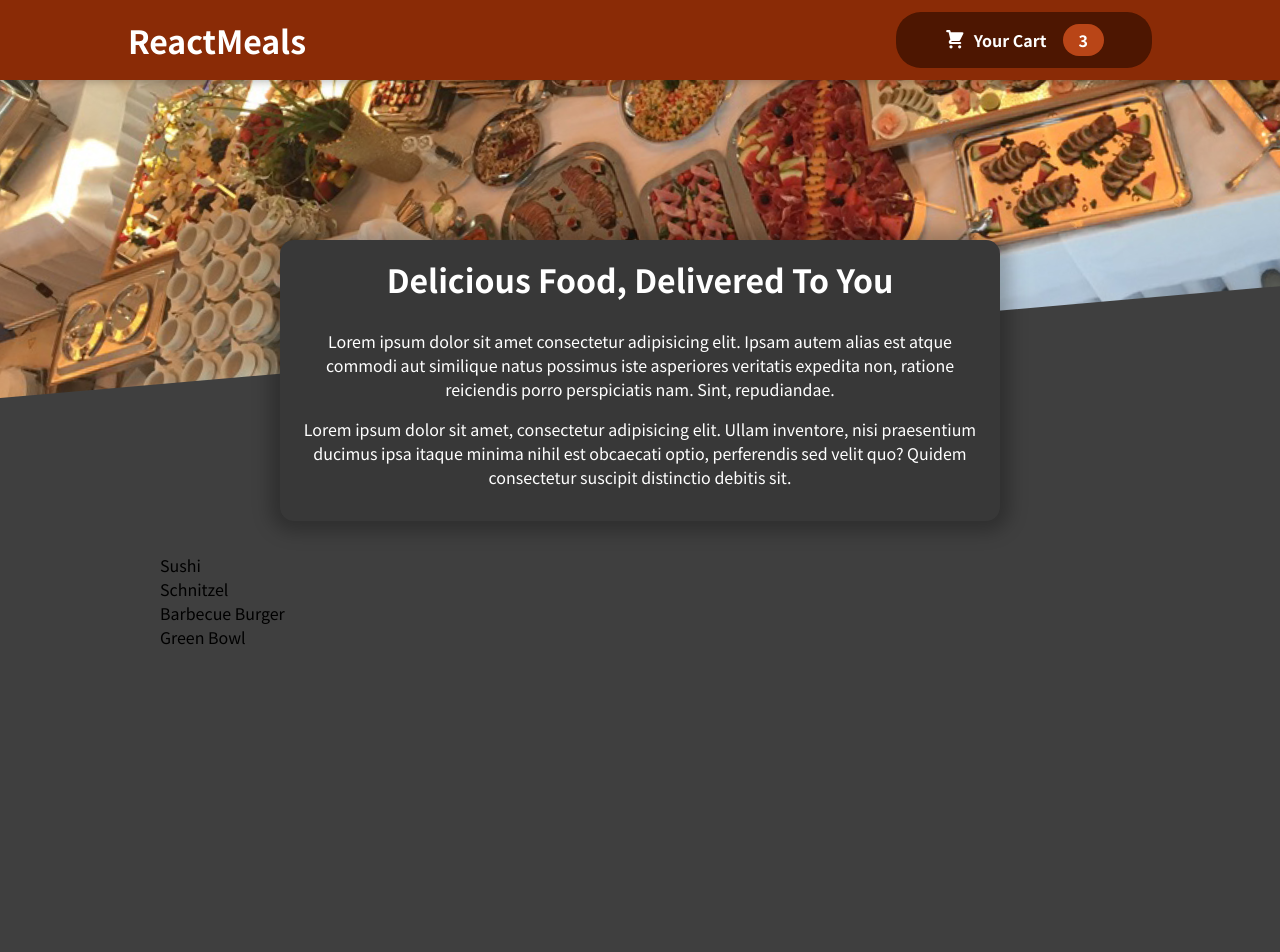
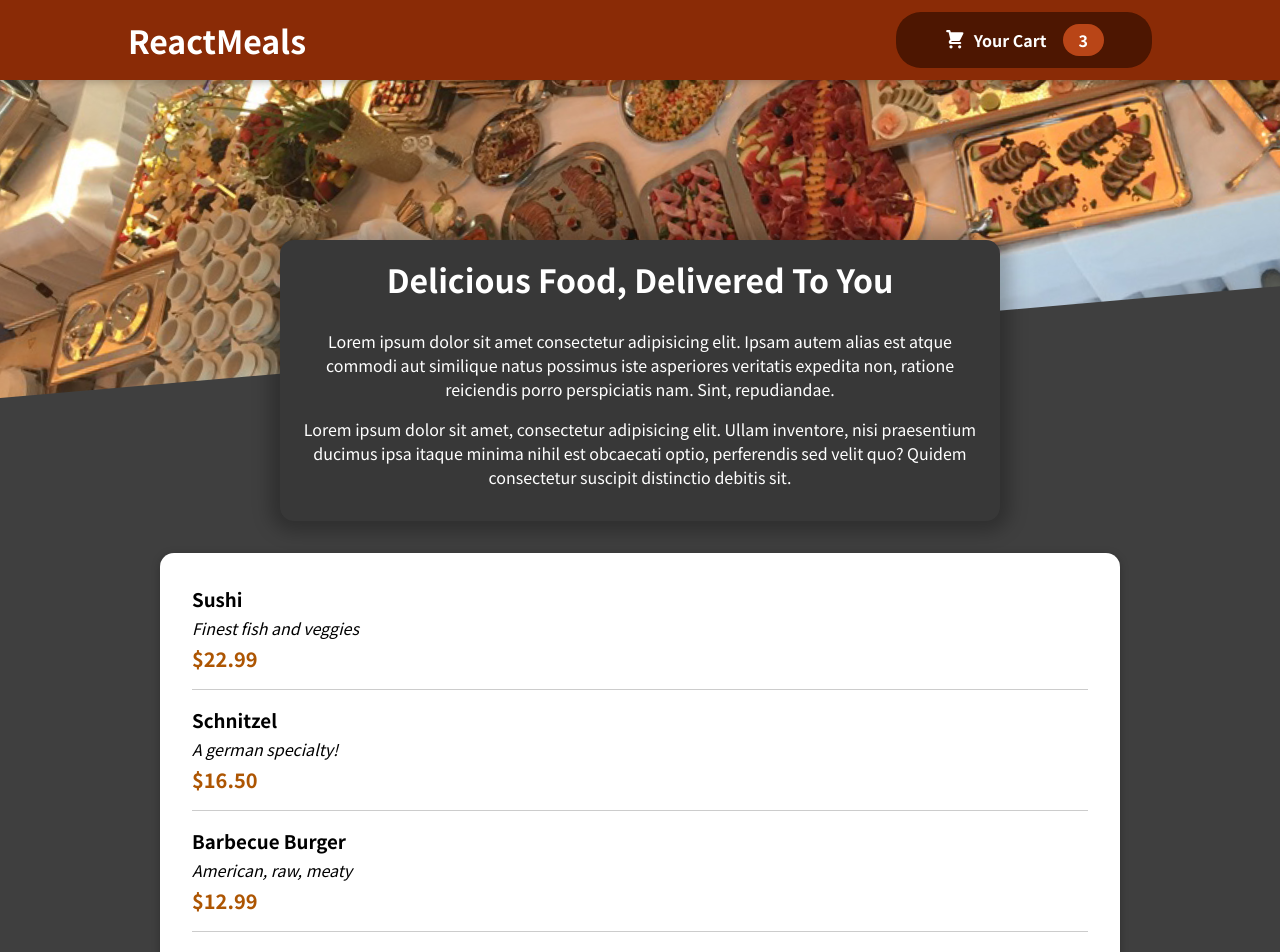
Before and after one commit to Dilan03/dummy-food-order-app, a React (Create React App) app: page / in a window 1280 px wide. Shown: the top 952 px of the page. Before the commit the page ends 800 px from the top, so only its background shows below. Built offline with nearby package versions, Linux system fonts and the light colour scheme.

Commit message:
MealItem added

```diff
--- a/src/components/Meals/AvailableMeals.js
+++ b/src/components/Meals/AvailableMeals.js
@@ -1,4 +1,6 @@
 import classes from './AvailableMeals.module.css';
+import Card from '../UI/Card'
+import MealItem from './MealItem/MealItem';
 
 const DUMMY_MEALS = [
   {
@@ -28,13 +30,16 @@
 ];
 
 const AvailableMeals = () => {
-  const mealsList = DUMMY_MEALS.map(meal => <li>{meal.name}</li>);
+  const mealsList = DUMMY_MEALS.map(meal => <MealItem
+    key={meal.id} name={meal.name} description={meal.description} price={meal.price}>
+      {meal.name}
+      </MealItem>);
 
   return (
     <section className={classes.meals}>
-      <ul>
-        {mealsList}
-      </ul>
+      <Card>
+        <ul>{mealsList}</ul>
+      </Card>
     </section>
   )
 }
--- /dev/null
+++ b/src/components/Meals/MealItem/MealItem.js
@@ -0,0 +1,20 @@
+import React from 'react'
+import classes from './MealItem.module.css'
+
+const MealItem = (props) => {
+  const price = `$${props.price.toFixed(2)}`
+
+  return (
+    <li className={classes.meal}>
+      <div>
+        <h3>{props.name}</h3>
+        <div className={classes.description}>{props.description}</div>
+        <div className={classes.price}>{price}</div>
+      </div>
+      <div>
+      </div>
+    </li>
+  )
+}
+
+export default MealItem
--- /dev/null
+++ b/src/components/Meals/MealItem/MealItem.module.css
@@ -0,0 +1,22 @@
+.meal {
+  display: flex;
+  justify-content: space-between;
+  margin: 1rem;
+  padding-bottom: 1rem;
+  border-bottom: 1px solid #ccc;
+}
+
+.meal h3 {
+  margin: 0 0 0.25rem 0;
+}
+
+.description {
+  font-style: italic;
+}
+
+.price {
+  margin-top: 0.25rem;
+  font-weight: bold;
+  color: #ad5502;
+  font-size: 1.25rem;
+}
--- /dev/null
+++ b/src/components/UI/Card.js
@@ -0,0 +1,10 @@
+import React from 'react'
+import classes from './Card.module.css'
+
+const Card = (props) => {
+  return (
+    <div className={classes.card}>{props.children}</div>
+  )
+}
+
+export default Card;
--- /dev/null
+++ b/src/components/UI/Card.module.css
@@ -0,0 +1,6 @@
+.card {
+  padding: 1rem;
+  box-shadow: 0 2px 8px rgba(0, 0, 0, 0.25);
+  border-radius: 14px;
+  background-color: white;
+}
```
Also changed, not shown: src/components/Meals/MealItem/MealItemForm.js (added), 1 other file (tests, documents, lock files or other folders).
